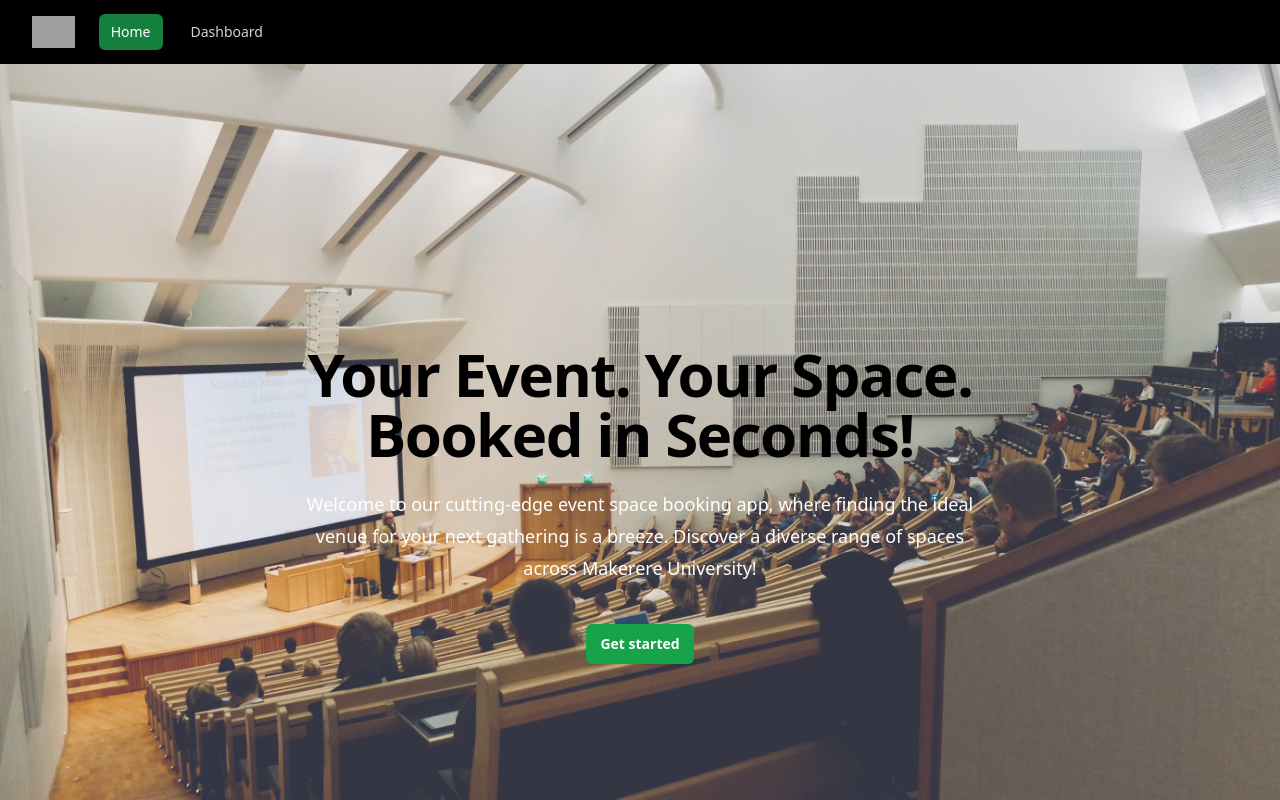
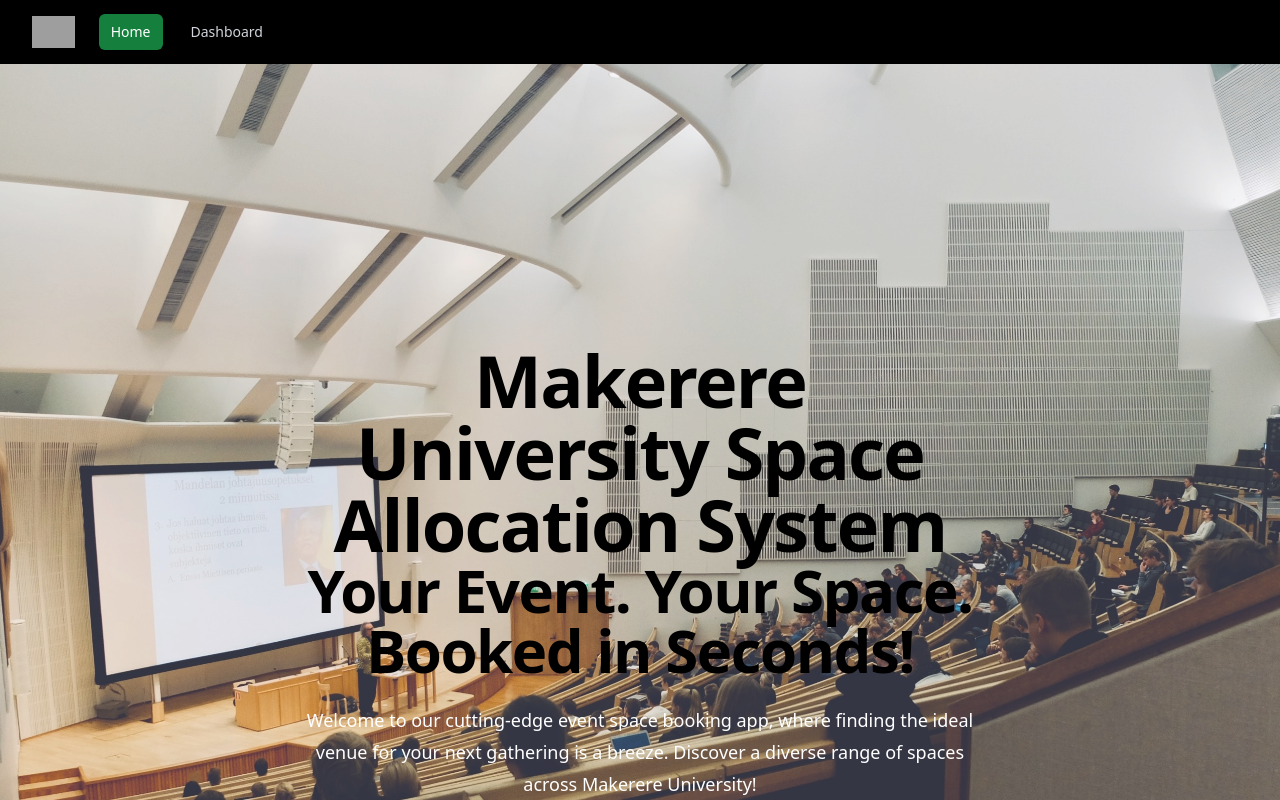
Before and after one commit to tesla-ambassador/MAK-space-alloc, a Next.js app: page / in a window 1280 px wide. Shown: the top 800 px of the page. Built offline with nearby package versions, Linux system fonts and the light colour scheme; grey boxes are pictures that could not be loaded.

Commit message:
Update AboutLanding.jsx

```diff
--- a/components/layout/AboutLanding.jsx
+++ b/components/layout/AboutLanding.jsx
@@ -10,6 +10,9 @@
       <div className="relative z-50 isolate px-6 pt-14 lg:px-8">
         <div className="mx-auto max-w-2xl py-32 sm:py-48 lg:py-56">
           <div className="text-center">
+            <h1 className="text-5xl font-bold tracking-tight text-black sm:text-7xl">
+              Makerere University Space Allocation System
+            </h1>
             <h1 className="text-4xl font-bold tracking-tight text-black sm:text-6xl">
               Your Event. Your Space. Booked in Seconds!
             </h1>
```
